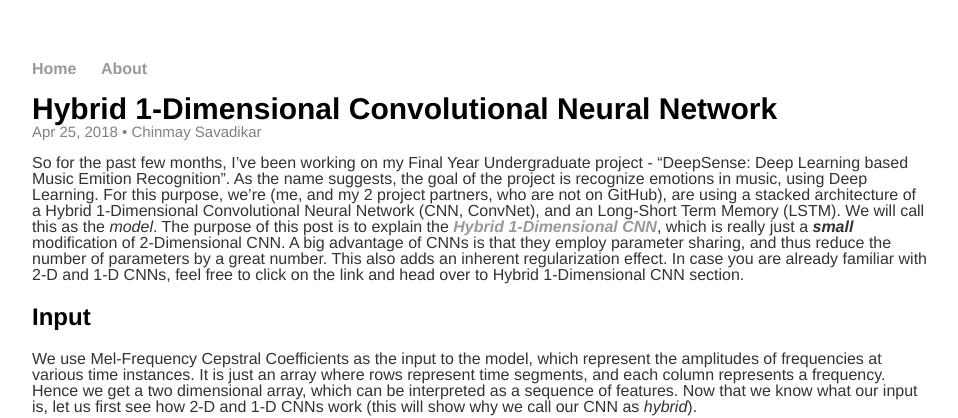
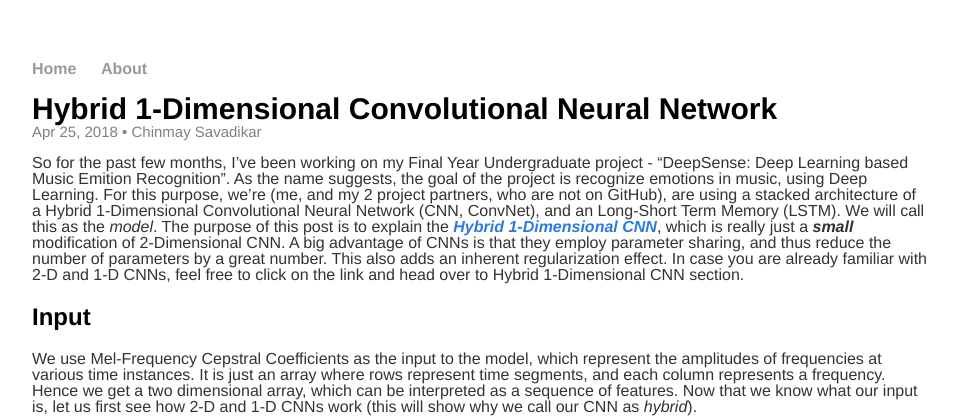
Before and after one commit to savadikarc/savadikarc.github.io, a Jekyll site: the page built from _posts/2018-05-25-hybrid-1-d-cnn.md, in a window 1280 px wide. Shown: the top 418 px of the page, without its empty margins (160-1118 px from the left). Built offline with Jekyll 4.4.1, drawn with Linux system fonts in a browser that asks for light colours.

Commit message:
Update main.css

```diff
--- a/css/main.css
+++ b/css/main.css
@@ -77,3 +77,7 @@ ul.posts li {
     line-height: 1;
     margin: 0px 0px 0px 0px;
 }
+
+.post a {
+    color: #2a7ae2;
+}
```
